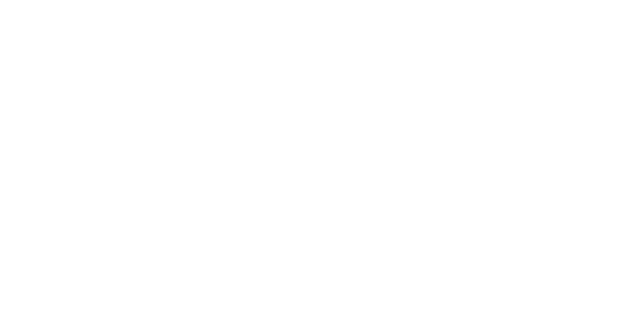
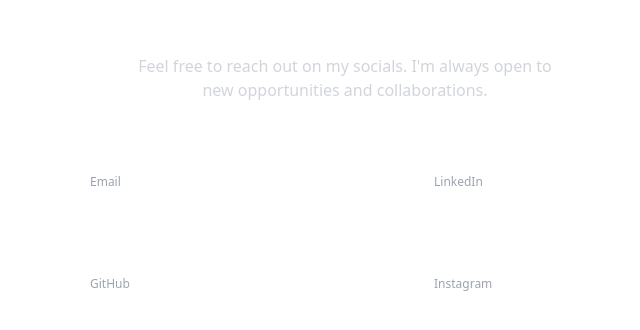
Before and after one commit to cathNotcat/cath-portfolio, a React (Vite) app: page / in a window 1280 px wide. Shown: the part 3432-3762 px from the top of the page, without its empty margins (295-935 px from the left). Before the commit the page ends 3200 px from the top, so only its background shows below. Built offline with nearby package versions, Linux system fonts and the light colour scheme.

Commit message:
feat: add contact section

```diff
--- a/src/App.jsx
+++ b/src/App.jsx
@@ -5,6 +5,7 @@
 import Education from './components/Education'
 import Experience from './components/Experience'
 import Works from './components/Works'
+import Contact from './components/Contact'
 
 const App = () => {
   return (
@@ -15,6 +16,7 @@
       <Education />
       <Experience />
       <Works />
+      <Contact />
     </div>
 
   )
--- /dev/null
+++ b/src/components/Contact.jsx
@@ -0,0 +1,52 @@
+import React from 'react'
+import { contactData } from '../data/contact'
+import { FaEnvelope, FaLinkedin, FaGithub, FaInstagram } from 'react-icons/fa'
+
+const iconMap = {
+  email: <FaEnvelope className="w-5 h-5" />,
+  linkedin: <FaLinkedin className="w-5 h-5" />,
+  github: <FaGithub className="w-5 h-5" />,
+  instagram: <FaInstagram className="w-5 h-5" />,
+}
+
+const hoverMap = {
+  email: "hover:border-red-400/50 hover:text-red-400",
+  linkedin: "hover:border-blue-400/50 hover:text-blue-400",
+  github: "hover:border-white/50 hover:text-white",
+  instagram: "hover:border-pink-400/50 hover:text-pink-400",
+}
+
+const Contact = () => {
+  return (
+    <section id="contact" className="min-h-screen py-24 px-6 text-white flex flex-col items-center justify-center">
+      <h2 className="text-2xl md:text-4xl font-bold mb-4 text-center">
+        {contactData.heading}
+      </h2>
+      <p className="text-gray-300 text-sm md:text-base text-center mb-12 max-w-md">
+        {contactData.subtitle}
+      </p>
+
+      <div className="w-full max-w-xl md:max-w-2xl grid grid-cols-1 sm:grid-cols-2 gap-4">
+        {contactData.socials.map((item) => (
+          <a
+            key={item.id}
+            href={item.href}
+            target={item.icon !== 'email' ? '_blank' : undefined}
+            rel="noopener noreferrer"
+            className={`flex items-center gap-4 bg-white/10 backdrop-blur-md p-5 rounded-xl border border-white/20 text-white/70 transition-all duration-300 ${hoverMap[item.icon]}`}
+          >
+            <div className="p-3 bg-white/10 rounded-lg">
+              {iconMap[item.icon]}
+            </div>
+            <div>
+              <p className="text-xs text-gray-400 mb-0.5">{item.label}</p>
+              <p className="text-sm font-medium">{item.value}</p>
+            </div>
+          </a>
+        ))}
+      </div>
+    </section>
+  )
+}
+
+export default Contact
--- /dev/null
+++ b/src/data/contact.js
@@ -0,0 +1,36 @@
+export const contactData = {
+  heading: "Contact",
+  subtitle:
+    "Feel free to reach out on my socials. I'm always open to new opportunities and collaborations.",
+  email: "catherine.rosalind02@gmail.com",
+  socials: [
+    {
+      id: 1,
+      label: "Email",
+      value: "catherine.rosalind02@gmail.com",
+      href: "mailto:catherine.rosalind02@gmail.com",
+      icon: "email",
+    },
+    {
+      id: 2,
+      label: "LinkedIn",
+      value: "linkedin.com/in/catherinerosalind",
+      href: "https://linkedin.com/in/catherinerosalind",
+      icon: "linkedin",
+    },
+    {
+      id: 3,
+      label: "GitHub",
+      value: "github.com/cathNotcat",
+      href: "https://github.com/cathNotcat",
+      icon: "github",
+    },
+    {
+      id: 4,
+      label: "Instagram",
+      value: "@catherinerosalind",
+      href: "https://instagram.com/catherinerosalind",
+      icon: "instagram",
+    },
+  ],
+};
```
